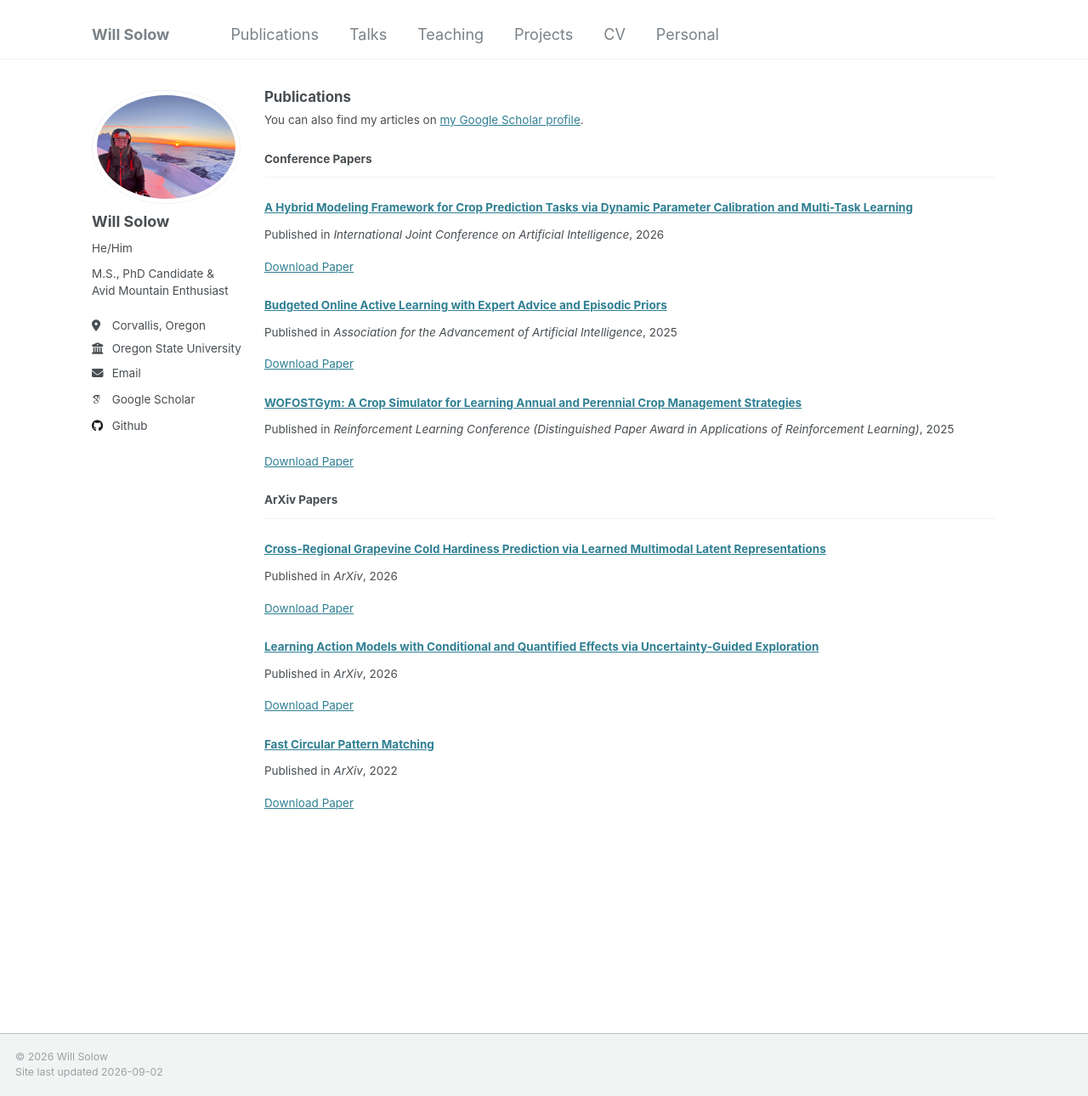
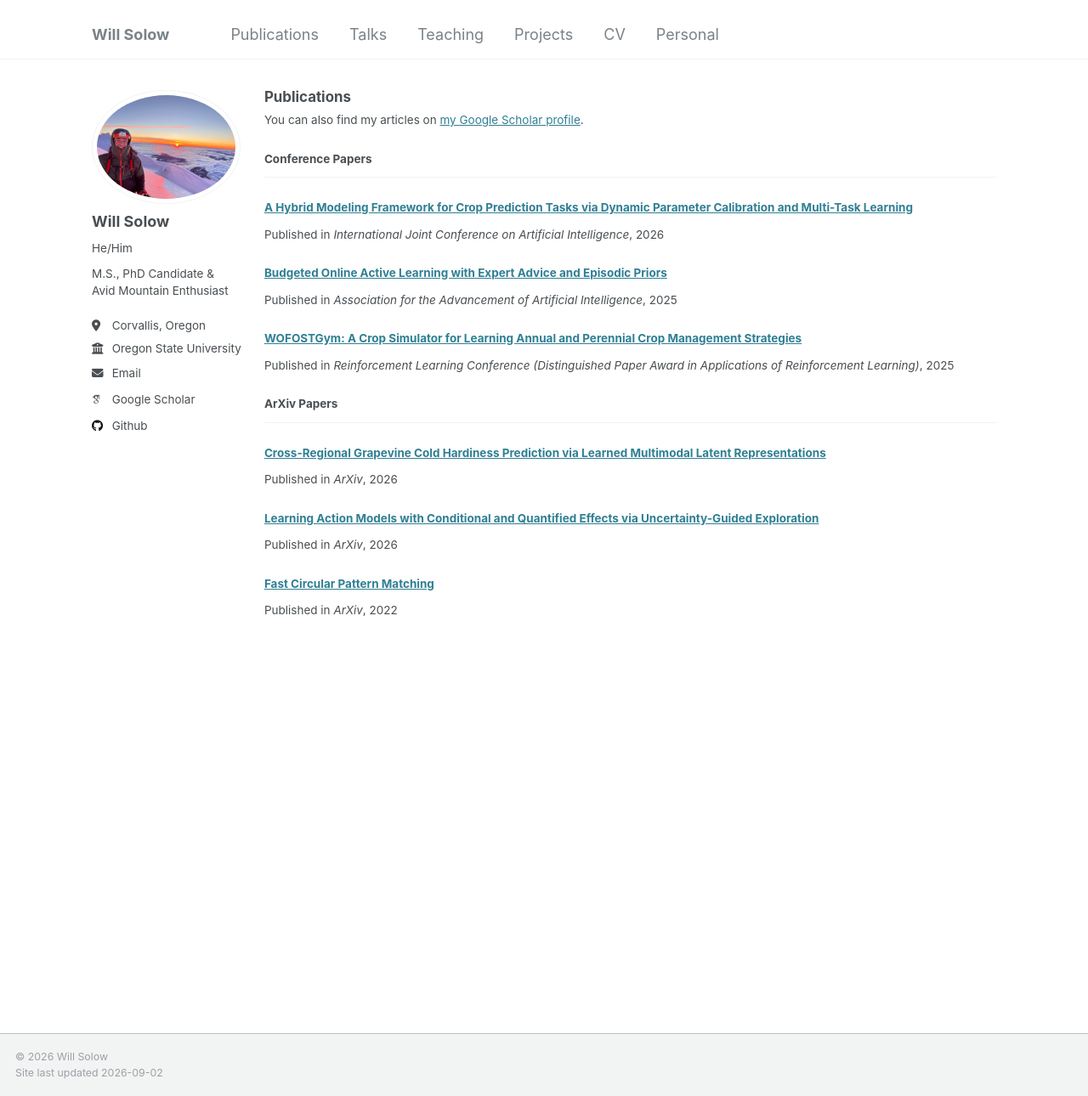
Before and after one commit to wsolow/wsolow.github.io, a Jekyll site: the page built from _pages/publications.html, in a window 1280 px wide and 1290 px high. Shown: the whole window at 85% size. Built offline with Jekyll 4.4.1, drawn with Linux system fonts in a browser that asks for light colours; some web fonts are replaced.

Commit message:
changed paper link

```diff
--- a/_includes/archive-single.html
+++ b/_includes/archive-single.html
@@ -29,6 +29,8 @@
     <h2 class="archive__item-title" itemprop="headline">
       {% if post.link %}
         <a href="{{ post.link }}">{{ title }}</a> <a href="{{ base_path }}{{ post.url }}" rel="permalink"><i class="fa fa-link" aria-hidden="true" title="permalink"></i><span class="sr-only">Permalink</span></a>
+      {% elsif post.paperurl %}
+        <a href="{{ post.paperurl }}">{{ title }}</a>
       {% else %}
         <a href="{{ base_path }}{{ post.url }}" rel="permalink">{{ title }}</a>
       {% endif %}
@@ -53,15 +55,13 @@
     {% endif %}
 
     {% if post.citation and post.paperurl and post.slidesurl %}
-      <p>Recommended citation: {{ post.citation }}<br /><a href="{{ post.paperurl }}">Download Paper</a> | <a href="{{ post.slidesurl }}">Download Slides</a></p>
+      <p>Recommended citation: {{ post.citation }}<br /><a href="{{ post.slidesurl }}">Download Slides</a></p>
     {% elsif post.citation and post.paperurl %}
-      <p>Recommended citation: {{ post.citation }}<br /><a href="{{ post.paperurl }}">Download Paper</a></p>
+      <p>Recommended citation: {{ post.citation }}</p>
     {% elsif post.citation and post.slidesurl %}
       <p>Recommended citation: {{ post.citation }}<br /><a href="{{ post.slidesurl }}">Download Slides</a></p>
     {% elsif post.citation %}
       <p>Recommended citation: {{ post.citation }}</p>
-    {% elsif post.paperurl %}
-      <p><a href=" {{ post.paperurl }} ">Download Paper</a></p>
     {% elsif post.slidesurl %}
       <p><a href="{{ post.slidesurl }}">Download Slides</a></p>
     {% endif %}
```
